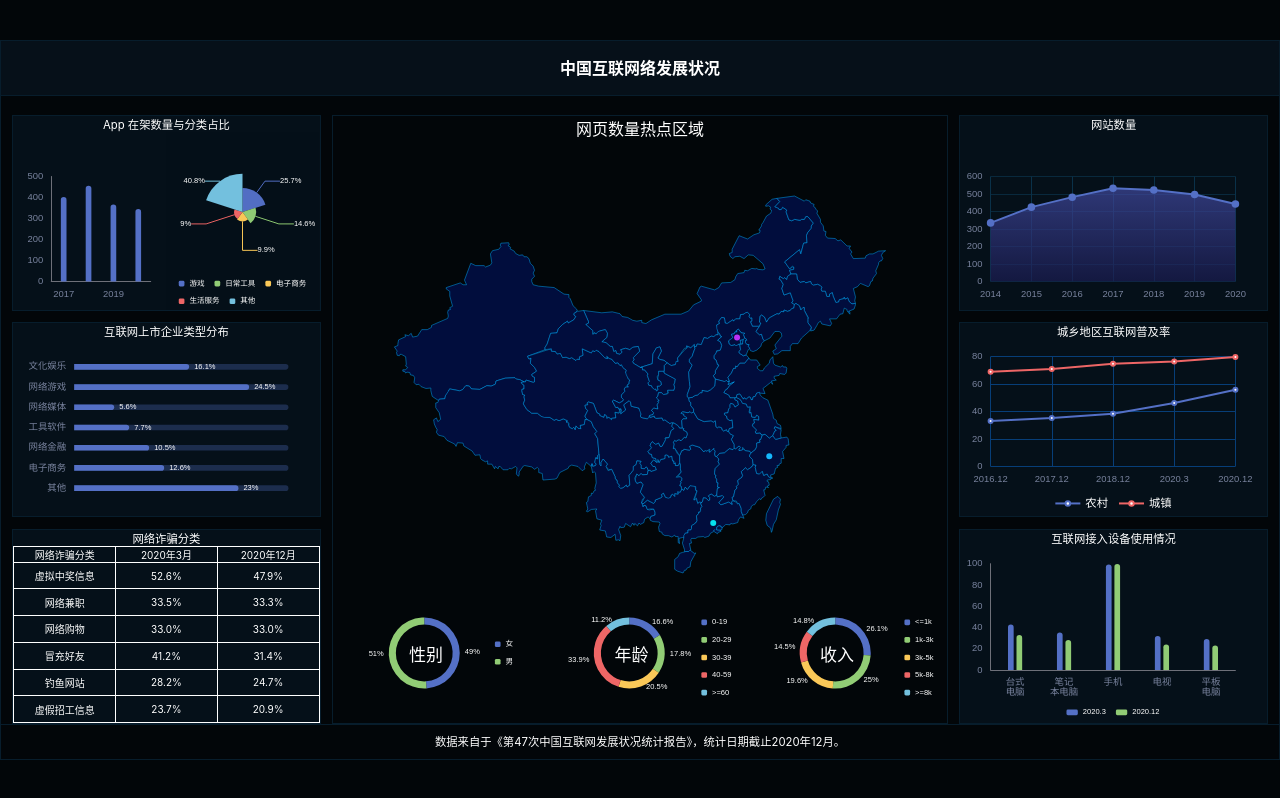
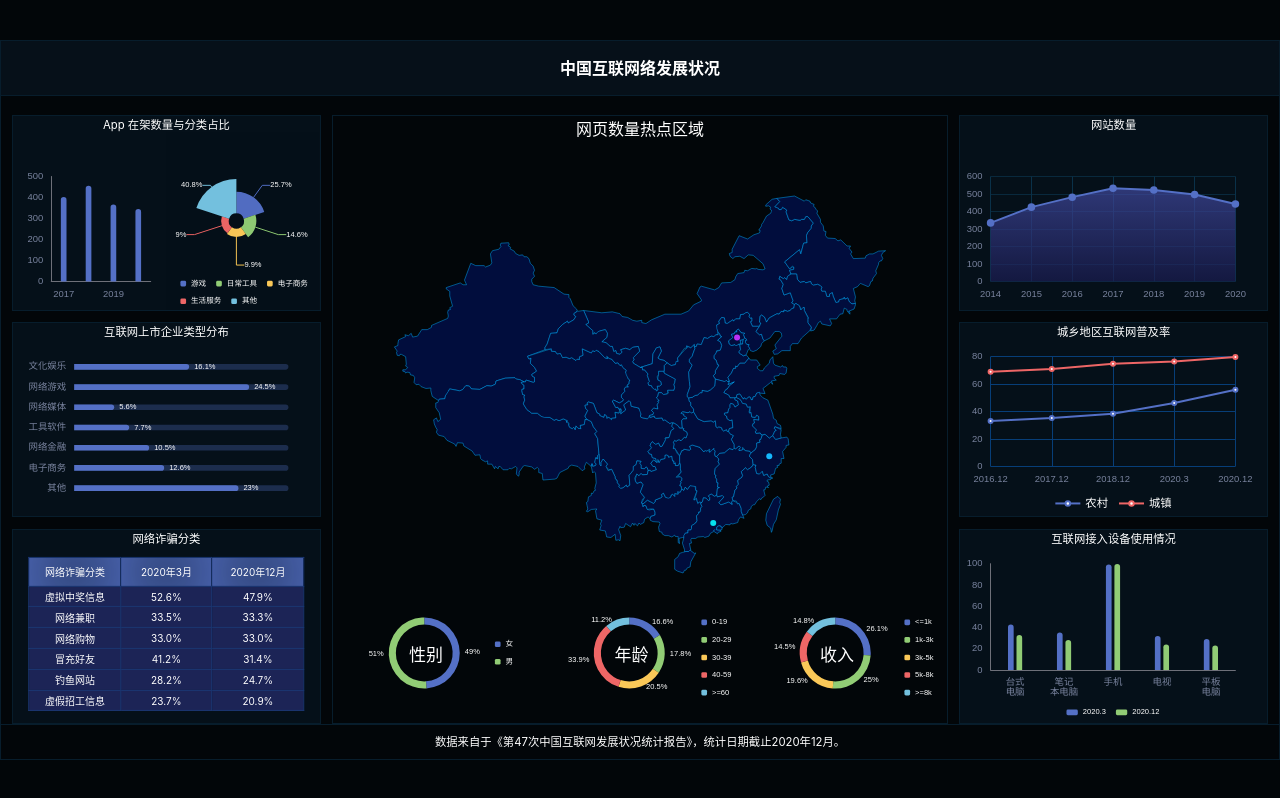
Before and after one commit to ml1234256/big-screen-demo-1, a React (Create React App) app: page /#/ in a window 1280 px wide. Built offline with nearby package versions, Linux system fonts and the light colour scheme.

Commit message:
add chart-2 table style

```diff
--- a/src/components/chart-1.tsx
+++ b/src/components/chart-1.tsx
@@ -26,7 +26,7 @@ export const Chart1 = () => {
                 legend: {
                     data: ["游戏", "日常工具", "电子商务", "生活服务", "其他"],
                    // orient:'vertical',
-                    //right:'6%',
+                    right:'4%',
                     bottom: '0%',
                     itemHeight: px(6),
                     itemWidth: px(6),
@@ -37,8 +37,8 @@ export const Chart1 = () => {
                 },
                 series: [{
                     type: 'pie',
-                    radius: ['0%', '50%'],
-                    center: ['50%', '45%'],
+                    radius: ['10%', '55%'],
+                    center: ['46%', '50%'],
                     avoidLabelOverlap: false,
                     data: [
                         { value: 25.7, name: "游戏" },
@@ -54,7 +54,7 @@ export const Chart1 = () => {
                         return options.value + '%';
                         }
                     },
-                    labelLine: {show: true, length: 0},
+                    labelLine: {show: true, length:2,length2:8},
                     roseType: 'area',
                     itemStyle: {
                         shadowBlur: px(200),
@@ -95,8 +95,8 @@ export const Chart1 = () => {
             }, [])
     return (
         <ChartDiv title='App 在架数量与分类占比'>
-                <ChartDiva ref={chartDiv2}></ChartDiva>
-                 <ChartDiva ref={chartDiv1}></ChartDiva>
+            <ChartDiva ref={chartDiv2} />
+            <ChartDiva ref={chartDiv1} />
         </ChartDiv>
         )
 }
--- a/src/components/chart-2.tsx
+++ b/src/components/chart-2.tsx
@@ -3,25 +3,11 @@ import { ChartDiv } from "./chart-div";
 
 // 网络诈骗分类
 
-const Table = styled.table`
-  height: 100%;
-  width: 100%;
-  table-layout: fixed;
-  border-collapse:collapse;
-  border: 1px solid #fff;
-  color:#fff;
-  th, td{
-      border: 1px solid #fff;
-      padding:0;
-      font-size: 10px;
-      text-align: center;
-  }
-`;
 
 export const Chart2 = () => {
     return (
         <ChartDiv title='网络诈骗分类'>
-            <Table>
+            <table>
                 <thead>
                     <tr>
                         <th>网络诈骗分类</th>
@@ -62,7 +48,7 @@ export const Chart2 = () => {
                     </tr>
 
                 </tbody>
-            </Table>
+            </table>
         </ChartDiv>
 
     )
--- a/src/components/chart-div.tsx
+++ b/src/components/chart-div.tsx
@@ -17,6 +17,7 @@ const Content = styled.div`
     /* border:1px solid #fff; */
     display: flex;
     flex-grow: 1;
+    position: relative;
 `;
 
 export const ChartDiv = (props:any) => {
--- a/src/pages/home.scss
+++ b/src/pages/home.scss
@@ -53,6 +53,41 @@ main {
   .section-1 {
     .chart-13 {
       margin-bottom: 0;
+      // position: relative;
+      table {
+        width: 90%;
+        position: absolute;
+        top: 50%;
+        left: 50%;
+        transform: translate(-50%, -50%);
+        table-layout: fixed;
+        border-collapse: collapse;
+        border: 1px solid #fff;
+        color: #fff;
+        table-layout: fixed;
+        // margin-top: px2rem(25);
+        border-collapse: collapse;
+        th,
+        td {
+          border: 1px solid #1a3671;
+          padding: 0;
+          font-size: 10px;
+          text-align: center;
+        }
+        thead {
+          th {
+            height: px2rem(30);
+            box-shadow: inset 0 0 px2rem(60) 0 rgb(84, 112, 198);
+          }
+        }
+        tbody {
+          td {
+            height: px2rem(22);
+            background: #1c2456;
+          }
+        }
+      }
+    }
   }
 }
 .section-2 {
@@ -83,7 +118,6 @@ main {
     }
   }
 }
-}
 .section-3 {
   .chart-33 {
     margin-bottom: 0;
```
Lines whose indentation alone changed are shown as unchanged.
